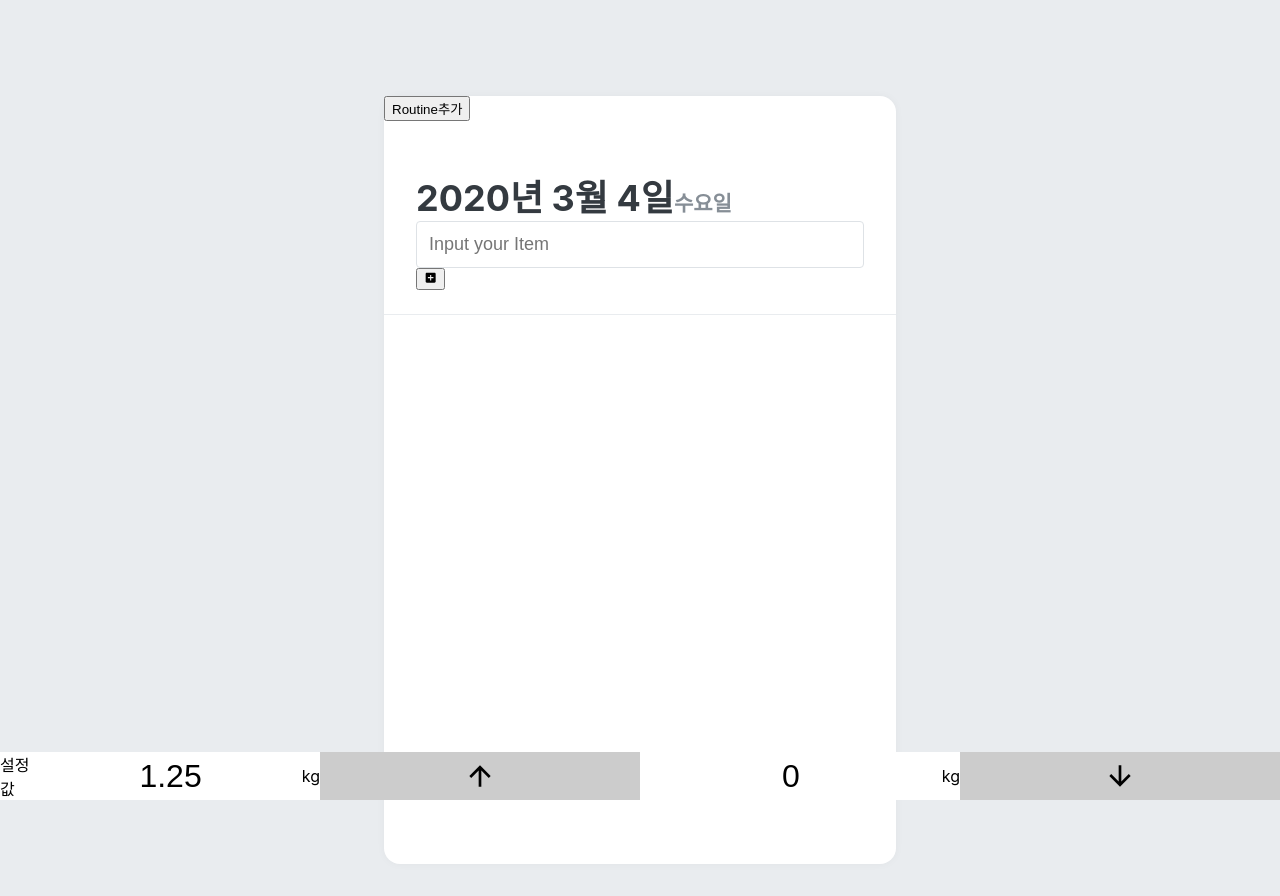
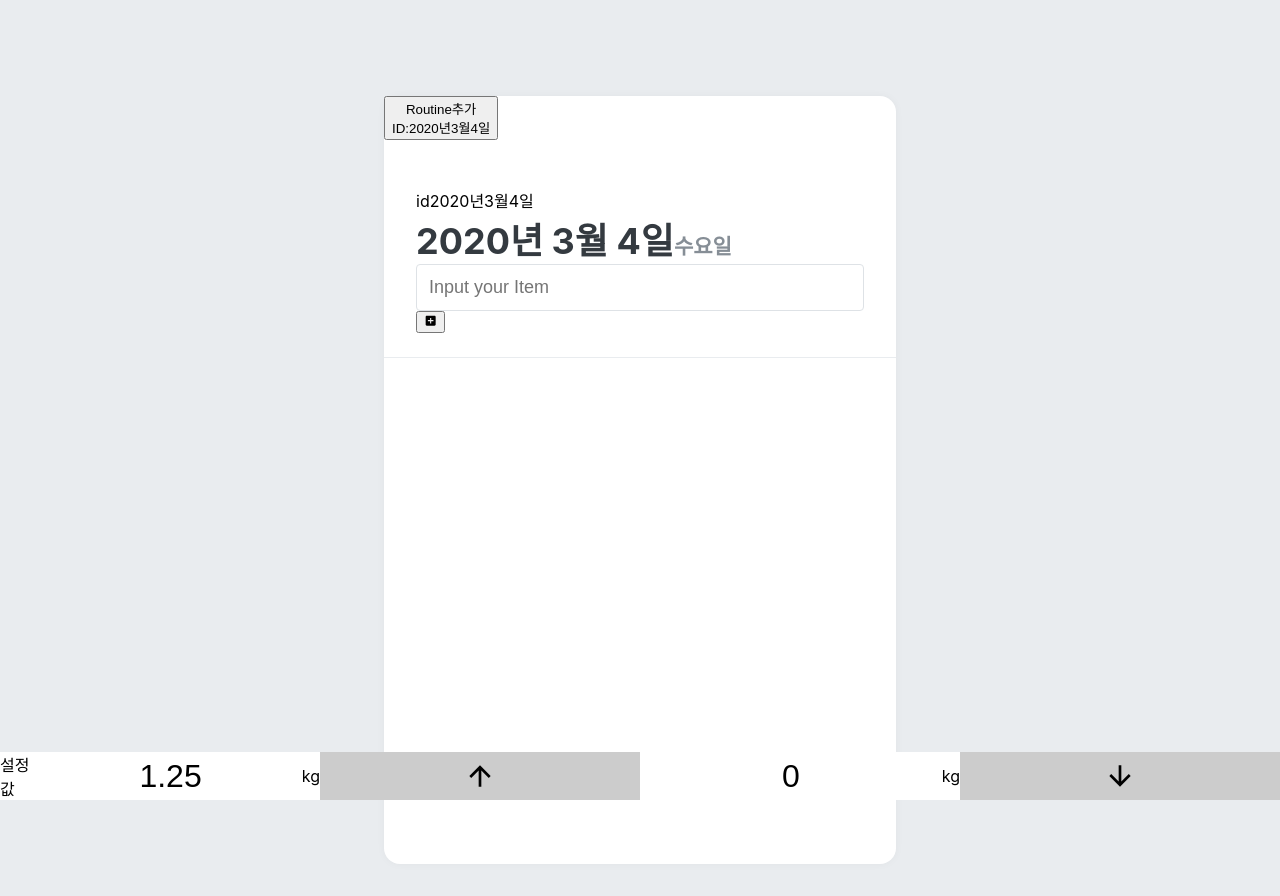
Before and after one commit to mooniljoo/web_my_workout_report, a React (Create React App) app: page / in a window 1280 px wide. Built offline with nearby package versions, Linux system fonts and the light colour scheme.

Commit message:
Routine 추가 구현, Workout 추가 시도

```diff
--- a/src/components/CreateWorkoutItem.js
+++ b/src/components/CreateWorkoutItem.js
@@ -4,23 +4,24 @@ import { MdAddBox } from "react-icons/md";
 import styled from "styled-components";
 import { addWorkout } from "../modules/workouts";
 
-function CreateWorkoutItem() {
+function CreateWorkoutItem({ id }) {
   const [text, setText] = useState("");
 
   //디스패치
   const dispatch = useDispatch();
 
-  const onCreate = text => dispatch(addWorkout(text));
+  const onCreate = (id, text) => dispatch(addWorkout(id, text));
 
   const onChange = e => setText(e.target.value);
   const onSubmit = e => {
     e.preventDefault(); // Submit 이벤트 발생했을 때 새로고침 방지
-    onCreate(text);
+    onCreate(id, text);
     setText(""); // 인풋 초기화
   };
   return (
     <form onSubmit={onSubmit}>
       <Input
+        id={id}
         value={text}
         placeholder="Input your Item"
         onChange={onChange}
--- a/src/components/RoutineHead.js
+++ b/src/components/RoutineHead.js
@@ -1,6 +1,7 @@
-import React from "react";
-import styled from "styled-components";
+import React, { useState } from "react";
+import styled, { css } from "styled-components";
 import CreateWorkoutItem from "./CreateWorkoutItem";
+import { MdEdit } from "react-icons/md";
 //import { useRoutineState } from "../RoutineContext";
 
 const RoutineHeadBlock = styled.div`
@@ -27,7 +28,32 @@ const RoutineHeadBlock = styled.div`
   }
 `;
 
-function RoutineHead({ onCreate, workouts }) {
+const Modify = styled.span`
+  cursor: pointer;
+  border-bottom: 1px solid rgba(255, 255, 255, 0);
+  &:hover {
+    border-bottom: 1px solid #343a40;
+  }
+  svg {
+    width: 18px;
+    height: 100%;
+    fill: #343a40;
+  }
+  ${props =>
+    props.open &&
+    css`
+      border-bottom: 1px solid #343a40;
+      &:hover {
+        border-bottom: 1px solid #343a40;
+      }
+      &:active {
+        border-bottom: 1px solid rgba(255, 255, 255, 0);
+        opacity: 0.8;
+      }
+    `}
+`;
+
+function RoutineHead({ onCreate, workouts, id }) {
   //const todos = useRoutineState();
   //const undoneTasks = todos.filter(todo => !todo.done);
   const today = new Date();
@@ -38,16 +64,30 @@ function RoutineHead({ onCreate, workouts }) {
   });
   const dayName = today.toLocaleDateString("ko-KR", { weekday: "long" });
 
+  const [open, setOpen] = useState(false);
+  const onToggle = () => setOpen(!open);
+
   return (
     <RoutineHeadBlock>
+      <div>id{id}</div>
+      <h2>
+        <Modify onClick={onToggle} open={open}>
+          {/* {open ?
+          {workouts.title}:<input type="text" placeholder="Input Your Title" value={workouts.title}/><MdEdit />} */}
+        </Modify>
+      </h2>
       <h2>
         {dateString}
         <span className="day">{dayName}</span>
       </h2>
-      <h2>{workouts.title}</h2>
-      <h2>{workouts.desc}</h2>
+      <h2>
+        <Modify onClick={onToggle} open={open}>
+          {workouts.desc}
+          {open && <MdEdit />}
+        </Modify>
+      </h2>
       {/* <div className="tasks-left">할 일 {undoneTasks.length}개 남음</div> */}
-      <CreateWorkoutItem onCreate={onCreate} />
+      <CreateWorkoutItem id={id} onCreate={onCreate} />
     </RoutineHeadBlock>
   );
 }
--- a/src/components/RoutineItem.js
+++ b/src/components/RoutineItem.js
@@ -8,11 +8,11 @@ const TodoListBlock = styled.div`
   padding-bottom: 48px;
   overflow-y: auto;
 `;
-function RoutineItem({ workouts }) {
+function RoutineItem({ workouts, id }) {
   return (
     <TodoListBlock>
       {Object.values(workouts).map((workout, index) => (
-        <WorkoutListContainer key={index} workout={workout} />
+        <WorkoutListContainer id={id} key={index} workout={workout} />
       ))}
       <CounterContainer />
     </TodoListBlock>
--- a/src/containers/RoutineContainer.js
+++ b/src/containers/RoutineContainer.js
@@ -1,23 +1,38 @@
 import React from "react";
 import RoutineHead from "../components/RoutineHead";
 import RoutineItem from "../components/RoutineItem";
-import { useSelector,useDispatch } from "react-redux";
-import {addRoutine } from "../modules/workouts";
+import { useSelector, useDispatch } from "react-redux";
+import { addRoutine } from "../modules/workouts";
 
 function RoutineContainer() {
   const state = useSelector(state => state);
-  const dispatch = useDispatch()
+  const dispatch = useDispatch();
 
-  // const id = Date.now()
-  const onAddRoutine = () => dispatch(addRoutine());
+  //■■■■■■루틴 ID 설정
+  const today = new Date();
+  const dateString = today
+    .toLocaleDateString("ko-KR", {
+      year: "numeric",
+      month: "long",
+      day: "numeric"
+    })
+    .replace(/(\s*)/g, "");
+  const dayName = today.toLocaleDateString("ko-KR", { weekday: "long" });
+
+  const id = dateString;
+  const onAddRoutine = e => dispatch(addRoutine(dateString));
 
   // console.log(state);
   return (
     <div>
       {/* 추후 렌더or로드됐을 때로 변경 */}
-      <button onClick={onAddRoutine}>Routine추가</button>
-      <RoutineHead workouts={state.workouts} />
-      <RoutineItem workouts={state.workouts} />
+      <button onClick={onAddRoutine}>
+        Routine추가
+        <br />
+        ID:{id}
+      </button>
+      <RoutineHead id={id} workouts={state.workouts} />
+      <RoutineItem id={id} workouts={state.workouts} />
     </div>
   );
 }
--- a/src/containers/SetsContainer.js
+++ b/src/containers/SetsContainer.js
@@ -1,12 +1,23 @@
 import React from "react";
 import Set from "../components/Set";
+import { useSelector, useDispatch } from "react-redux";
+import { onAddSet } from "../modules/sets";
 
-function SetContainer(_sets) {
+function AddSet() {
+  return <div>추가</div>;
+}
+function SetContainer() {
+  const sets = useSelector(state => state);
+  console.log(sets);
+
+  const dispatch = useDispatch();
+  const onClickAddSet = () => dispatch(onAddSet());
   return (
     <div>
-      {_sets.map(set => (
-        <Set key={set.id} />
-      ))}
+      <AddSet onClick={onClickAddSet} />
+      {/* {sets.map((set, index) => {
+        <Set key={index} set={set} />;
+      })} */}
     </div>
   );
 }
--- a/src/containers/WorkoutListContainer.js
+++ b/src/containers/WorkoutListContainer.js
@@ -3,7 +3,7 @@ import { useSelector, useDispatch } from "react-redux";
 import WorkoutList from "../components/WorkoutList";
 import { addWorkout, toggleWorkout, removeWorkout } from "../modules/workouts";
 
-function WorkoutListContainer({ workout }) {
+function WorkoutListContainer({ workout, id }) {
   const workoutItems = workout;
 
   const dispatch = useDispatch();
--- a/src/index.js
+++ b/src/index.js
@@ -2,6 +2,7 @@ import React from "react";
 import ReactDOM from "react-dom";
 import "./index.css";
 import App from "./App";
+import SetContainer from "./containers/SetsContainer";
 import * as serviceWorker from "./serviceWorker";
 import { Provider } from "react-redux";
 import { createStore } from "redux";
@@ -13,6 +14,7 @@ const store = createStore(rootReducer);
 ReactDOM.render(
   <Provider store={store}>
     <App />
+    {/* <SetContainer /> */}
   </Provider>,
   document.getElementById("root")
 );
--- a/src/modules/sets.js
+++ b/src/modules/sets.js
@@ -1,28 +1,20 @@
 const ADD_SET = "sets/ADD_SET";
-const REMOVE_SET = "sets/REMOVE_WORKOUT";
 
-let nextId = 1;
-export const onAddSet = text => ({
+export const onAddSet = () => ({
   type: ADD_SET,
   set: {
-    id: nextId++,
-    reps: 0
+    reps: 0,
+    weight: 0
   }
-});
-
-export const onRemoveSet = id => ({
-  type: REMOVE_SET,
-  id
 });
 
 const initialState = [];
 
-export default function buttons(state = initialState, action) {
+export default function sets(state = initialState, action) {
   switch (action.type) {
     case ADD_SET:
+      console.log("ADD_SET");
       return state.concat(action.set);
-    case REMOVE_SET:
-      return state.filter(set => set.id !== action.id);
     default:
       return state;
   }
--- a/src/modules/workouts.js
+++ b/src/modules/workouts.js
@@ -1,31 +1,36 @@
-const ADD_WORKOUT = "workouts/ADD_WORKOUT";
+//액션 타입 정의
+const ADD_ROUTINE = "workouts/ADD_ROUTINE"; //루틴추가
+const ADD_WORKOUT = "workouts/ADD_WORKOUT"; //운동추가
+const ADD_SET = "workouts/ADD_SET"; //세트추가
+const REMOVE_WORKOUT = "workouts/REMOVE_WORKOUT"; //운동삭제
 const TOGGLE_WORKOUT = "workouts/TOGGLE_WORKOUT";
-const REMOVE_WORKOUT = "workouts/REMOVE_WORKOUT";
-const ADD_SET = "workouts/ADD_SET";
-const ADD_ROUTINE = "workouts/ADD_ROUTINE"
 
-// let nextId = 1;
+//액션 생성함수 정의
+let nextId = 1;
 
 // const ID = Date.now().toString();
 const DATE = Date.now().toString();
-const ID = "id";
-export const addRoutine = id => ({
+// const ID = "id";
+export const addRoutine = ID => ({
   type: ADD_ROUTINE,
-  ID: {
+  [ID]: {
     id: ID,
     title: DATE,
     desc: "5x5",
     createdAt: DATE,
+    workoutItems: {}
+  }
+});
+export const addWorkout = (ID, text) => ({
+  type: ADD_WORKOUT,
+  [ID]: {
     workoutItems: {
-    }
-  },
-})
-export const addWorkout = text => ({
-  type: ADD_WORKOUT,
-  [text]:{
-    1:{
-      reps:1,
-      weight:1
+      [text]: {
+        1: {
+          reps: 0,
+          weight: 0
+        }
+      }
     }
   }
 });
@@ -45,24 +50,27 @@ export const addSet = name => ({
   name
 });
 
+// 액션 초기함수 정의
 const initialState = {};
 
+// 리듀서 작성
 export default function workouts(state = initialState, action) {
   switch (action.type) {
     case ADD_ROUTINE:
       console.log("ADD ROUTINE");
+      console.log("action", action);
       console.log("state", state);
-      return Object.assign(state,action);
+      return Object.assign({}, state, action);
 
     case ADD_WORKOUT:
       console.log("ADD_WORKOUT");
       console.log("action", action);
       console.log("state", state);
-      return Object.assign(state.ID.workoutItems,action)
+      return Object.assign({}, state, action);
 
     case ADD_SET:
-      console.log("ADD_SETORKOUT");
-      return Object.assign(state.ID.workoutItems.workoutItemName,action)
+      console.log("ADD_SET");
+      return Object.assign({}, state.ID.workoutItems.workoutItemName, action);
 
     case REMOVE_WORKOUT:
       console.log("action", action);
```
